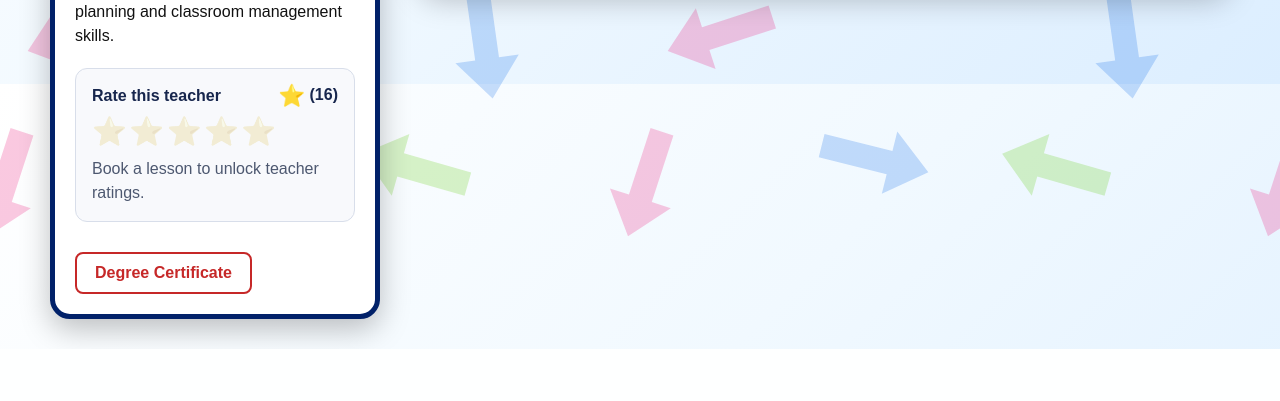
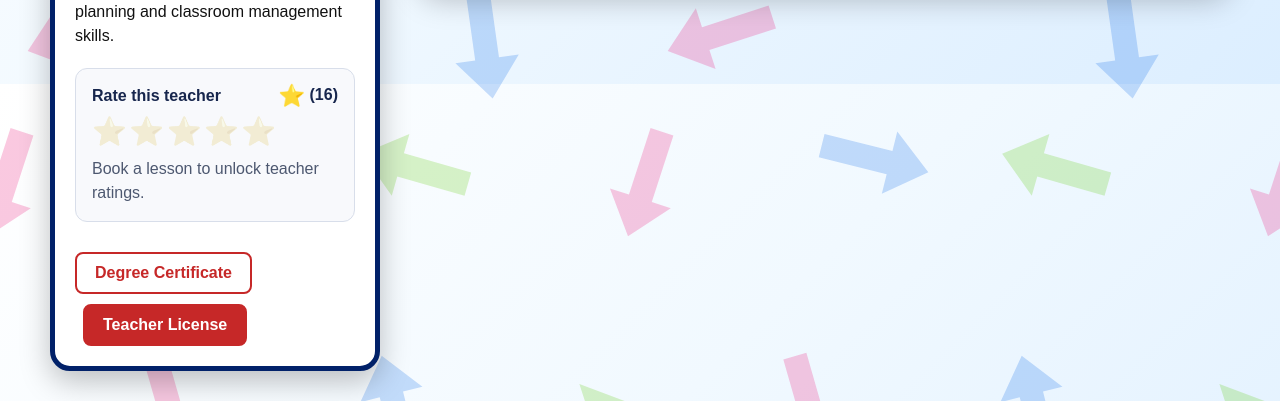
Before and after one commit to EnglishwithMike/english-teacher-website, a Flask app: page /booking in a window 1280 px wide. Shown: the part 716-1117 px from the top of the page. Before the commit the page ends 1065 px from the top, so only its background shows below. Run offline with Flask 3, Linux system fonts and the light colour scheme; data that the repository does not hold is empty; some libraries are stand-ins or nearby versions.

Commit message:
Add teacher license buttons to teacher profiles

```diff
--- a/static/style.css
+++ b/static/style.css
@@ -2555,3 +2555,24 @@ body {
     color: #a52b3a;
     font-weight: 700;
 }
+
+/* Teacher License button */
+.teacher-license-button {
+    display: inline-block;
+    margin-top: 10px;
+    margin-left: 8px;
+    padding: 10px 18px;
+    color: #ffffff;
+    background-color: #c62828;
+    border: 2px solid #c62828;
+    border-radius: 8px;
+    font-weight: 700;
+    text-decoration: none;
+    transition: background-color 0.2s ease, color 0.2s ease;
+}
+
+.teacher-license-button:hover,
+.teacher-license-button:focus {
+    color: #c62828;
+    background-color: #ffffff;
+}
--- a/templates/booking.html
+++ b/templates/booking.html
@@ -181,6 +181,13 @@
                         rel="noopener">
                         Degree Certificate
                     </a>
+                    <a
+                        class="teacher-license-button"
+                        href="{{ url_for('static', filename='documents/teacher-license.pdf') }}"
+                        target="_blank"
+                        rel="noopener">
+                        Teacher License
+                    </a>
                 {% elif teacher == "michalis" %}
                     <p><strong>🇬🇷 Greek</strong></p>
                     <p>{{ t.michalis_bio }}</p>
@@ -200,6 +207,13 @@
                         target="_blank"
                         rel="noopener">
                         Degree Certificate
+                    </a>
+                    <a
+                        class="teacher-license-button"
+                        href="{{ url_for('static', filename='documents/teacher-license.pdf') }}"
+                        target="_blank"
+                        rel="noopener">
+                        Teacher License
                     </a>
                 {% endif %}
             {% endif %}
```
Also changed, not shown: 1 other file.
